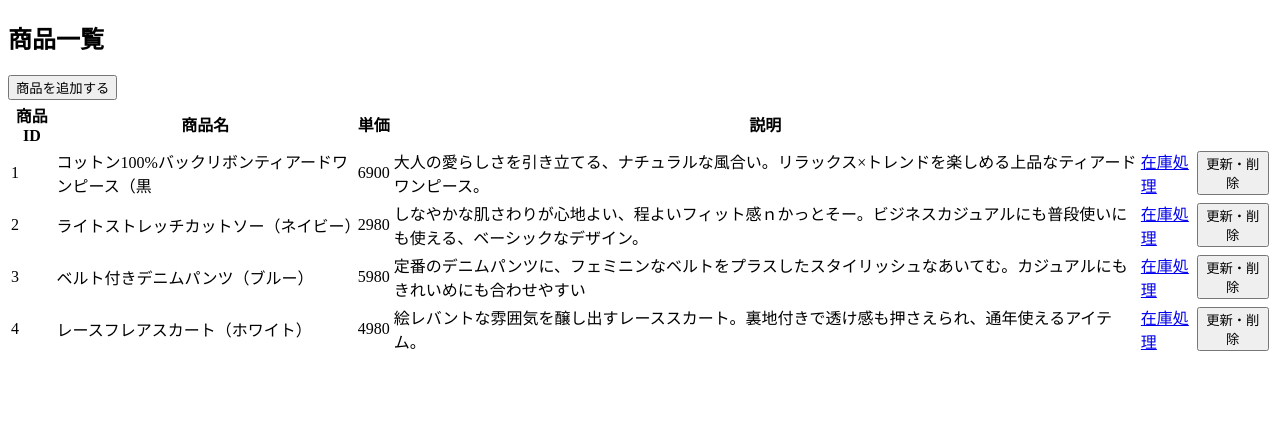
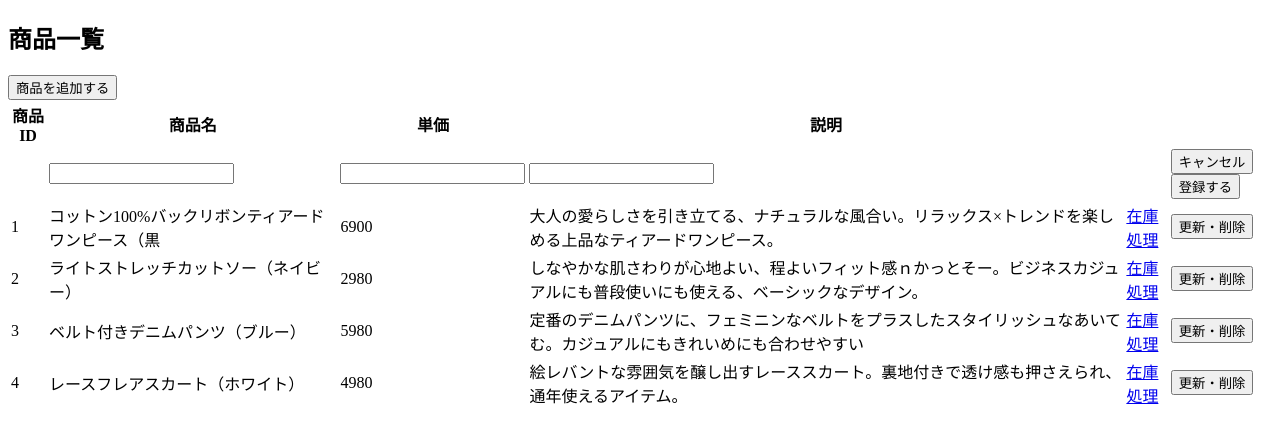
Before and after one commit to re2osushi8888/study-fullstack-web-dev, a Next.js app in the folder frontend/: page /inventory/products in a window 1280 px wide. Both pictures are taken after a click on the button "商品を追加する". Shown: the top 442 px of the page. Built offline with nearby package versions, Linux system fonts and the light colour scheme.

Commit message:
chapter 5-3-6

```diff
--- a/frontend/app/inventory/products/page.tsx
+++ b/frontend/app/inventory/products/page.tsx
@@ -1,7 +1,7 @@
 'use client'
 
 import Link from "next/link";
-import { useEffect, useState } from 'react';
+import React, { useEffect, useState } from 'react';
 import productsData from "./sample/dummy_products.json";
 
 type ProductData = {
@@ -18,10 +18,24 @@ export default function Page() {
     setData(productsData)
   }, [])
 
+  const [shownNewRow, setShownNewRow] = useState(false)
+  const handleShowNewRow = (event:React.MouseEvent<HTMLElement>) => {
+    event.preventDefault()
+    setShownNewRow(true)
+  }
+  const handleAddCancel = (event: React.MouseEvent<HTMLElement>) => {
+    event.preventDefault()
+    setShownNewRow(false)
+  }
+  const handleAdd = (event: React.MouseEvent<HTMLElement>) => {
+    event.preventDefault()
+    setShownNewRow(false)
+  }
+
   return (
     <div>
       <h2>商品一覧</h2>
-      <button>商品を追加する</button>
+      <button onClick={handleShowNewRow}>商品を追加する</button>
       <table>
         <thead>
           <tr>
@@ -34,6 +48,19 @@ export default function Page() {
           </tr>
         </thead>
         <tbody>
+          {shownNewRow ? (
+            <tr>
+              <td></td>
+              <td><input type="text" /></td>
+              <td><input type="number" /></td>
+              <td><input type="text"/></td>
+              <td></td>
+              <td>
+                <button onClick={handleAddCancel}>キャンセル</button>
+                <button onClick={handleAdd}>登録する</button>
+              </td>
+            </tr>
+          ) : ""}
           {data.map((data:any) =>
           <tr key={data.id}>
             <td>{data.id}</td>
```
